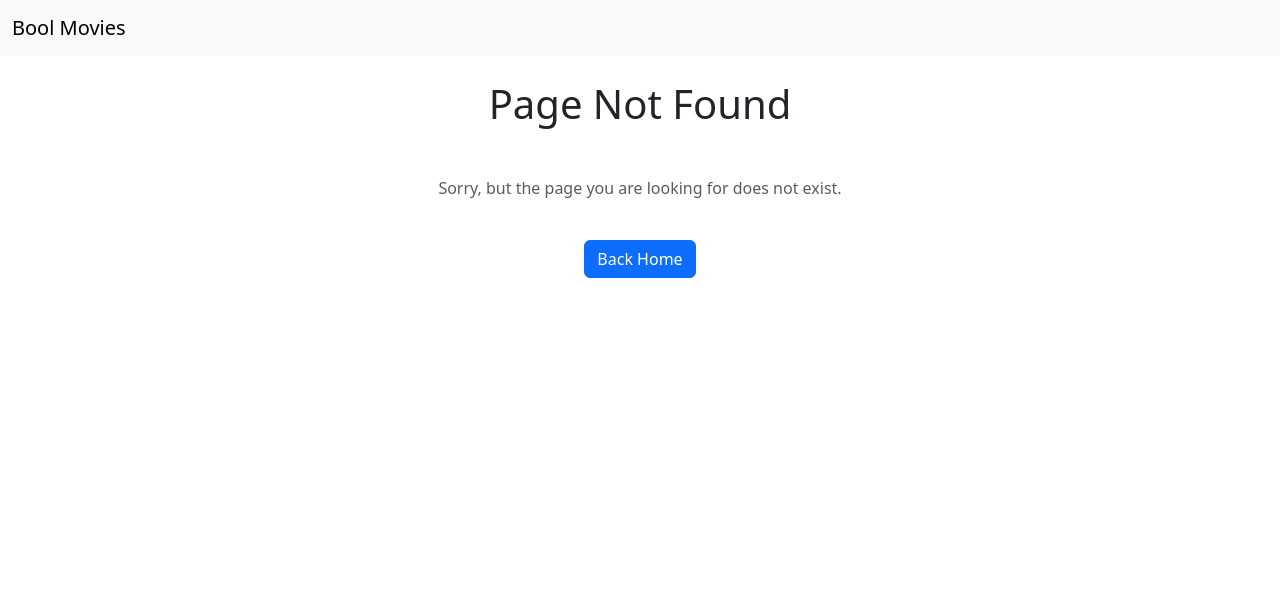
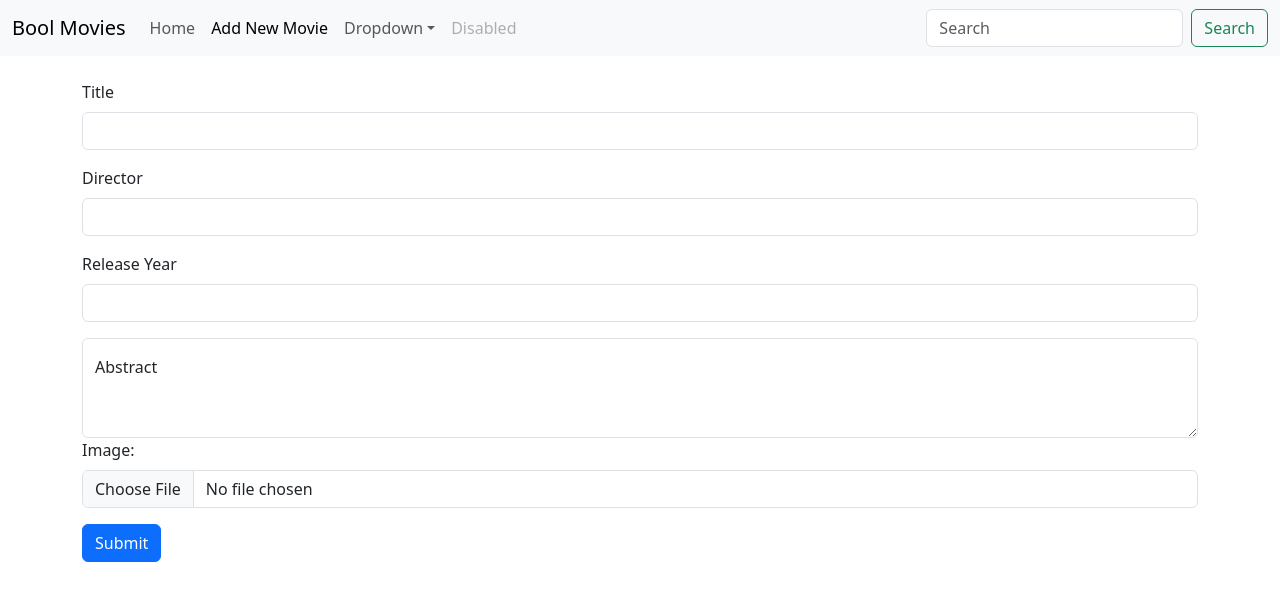
Before and after one commit to GheorgheMadan/webapp-react, a React (Vite) app: page /create-new-movie-post in a window 1280 px wide. Before the commit this address had no page. Shown: the top 600 px of the page. Built offline with nearby package versions, Linux system fonts and the light colour scheme.

Commit message:
Add CreateMoviePage component, update routing in App, and enhance image handling in MovieCard and MoviePage components

```diff
--- a/src/App.jsx
+++ b/src/App.jsx
@@ -11,6 +11,7 @@
 import HomePage from "./pages/HomePage"
 import MoviePage from "./pages/MoviePage"
 import NotFoundPage from "./pages/NotFoundPage"
+import CreateMoviePage from "./pages/CreateMoviePage"
 
 function App() {
 
@@ -21,6 +22,7 @@
           <Route element={<DefaultLayout />}>
             <Route index path="/" element={<HomePage />} />
             <Route path="movie/:id" element={<MoviePage />} />
+            <Route path="create-new-movie-post" element={<CreateMoviePage />} />
             {/* La rotta "path='*'" cattura tutte le URL non definite in precedenza, reindirizzando l'utente a una pagina di errore (NotFoundPage). È utile per gestire gli errori 404 e migliorare l'esperienza utente.*/}
             <Route path="*" element={<NotFoundPage />} />
           </Route>
--- a/src/components/Header.jsx
+++ b/src/components/Header.jsx
@@ -1,15 +1,47 @@
-import { Link } from "react-router-dom"
+import { Link, NavLink } from "react-router-dom"
 
 // Header.jsx
 export default function Header() {
     return (
         <>
             <header>
-                <nav className="navbar bg-body-tertiary">
+                <nav className="navbar navbar-expand-lg bg-body-tertiary">
                     <div className="container-fluid">
                         <Link className="navbar-brand" to="/">Bool Movies</Link>
+                        <button className="navbar-toggler" type="button" data-bs-toggle="collapse" data-bs-target="#navbarSupportedContent" aria-controls="navbarSupportedContent" aria-expanded="false" aria-label="Toggle navigation">
+                            <span className="navbar-toggler-icon"></span>
+                        </button>
+                        <div className="collapse navbar-collapse" id="navbarSupportedContent">
+                            <ul className="navbar-nav me-auto mb-2 mb-lg-0">
+                                <li className="nav-item">
+                                    <NavLink className="nav-link" to='/'>Home</NavLink>
+                                </li>
+                                <li className="nav-item">
+                                    <NavLink to='create-new-movie-post' className="nav-link active" aria-current="page" href="#">Add New Movie</NavLink>
+                                </li>
+                                <li className="nav-item dropdown">
+                                    <a className="nav-link dropdown-toggle" href="#" role="button" data-bs-toggle="dropdown" aria-expanded="false">
+                                        Dropdown
+                                    </a>
+                                    <ul className="dropdown-menu">
+                                        <li><a className="dropdown-item" href="#">Action</a></li>
+                                        <li><a className="dropdown-item" href="#">Another action</a></li>
+                                        <li><hr className="dropdown-divider" /></li>
+                                        <li><a className="dropdown-item" href="#">Something else here</a></li>
+                                    </ul>
+                                </li>
+                                <li className="nav-item">
+                                    <a className="nav-link disabled" aria-disabled="true">Disabled</a>
+                                </li>
+                            </ul>
+                            <form className="d-flex" role="search">
+                                <input className="form-control me-2" type="search" placeholder="Search" aria-label="Search" />
+                                <button className="btn btn-outline-success" type="submit">Search</button>
+                            </form>
+                        </div>
                     </div>
                 </nav>
+
             </header>
         </>
     )
--- a/src/components/MovieCard.jsx
+++ b/src/components/MovieCard.jsx
@@ -11,7 +11,7 @@
         <>
             <div className="card" style={{ width: "19rem" }}>
                 <div className="d-flex justify-content-center mt-2">
-                    <img src={img} className="card-img-top" alt={title} style={{ width: "12rem" }} />
+                    <img src={img || "/imgs/not-found-image.png"} className="card-img-top" alt={title} style={{ width: "12rem" }} />
                 </div>
                 <div className="card-body">
                     <h5 className="card-title">{title}</h5>
--- a/src/pages/CreateMoviePage.jsx
+++ b/src/pages/CreateMoviePage.jsx
@@ -0,0 +1,36 @@
+// CreateMoviePage.jsx
+export default function CreateMoviePage() {
+    return (
+        <>
+            <form>
+                <div className="mb-3">
+                    <label className="form-label">Title</label>
+                    <input
+                        className="form-control"
+                        type="text"
+                    />
+                </div>
+                <div class="mb-3">
+                    <label className="form-label">Director</label>
+                    <input className="form-control"
+                        type="text" />
+                </div>
+                <div class="mb-3">
+                    <label className="form-label">Release Year</label>
+                    <input className="form-control"
+                        type="number" />
+                </div>
+                <div className="form-floating">
+                    <label>Abstract</label>
+                    <textarea className="form-control" style={{ height: "100px" }} />
+                </div>
+                <div class="mb-3">
+                    <label className="form-label">Image:</label>
+                    <input className="form-control"
+                        type="file" />
+                </div>
+                <button type="submit" class="btn btn-primary">Submit</button>
+            </form >
+        </>
+    )
+}
--- a/src/pages/MoviePage.jsx
+++ b/src/pages/MoviePage.jsx
@@ -47,7 +47,7 @@
             <div >
                 <div className="row">
                     <div className="col-2">
-                        <img src={movie.img} className="card-img-top" alt={movie.title} style={{ width: "12rem" }} />
+                        <img src={movie.img || '/imgs/not-found-image.png'} className="card-img-top" alt={movie.title} style={{ width: "12rem" }} />
                     </div>
                     <div className="card-body col-10">
                         <h1 className="card-title">{movie.title}</h1>
```
Also changed, not shown: public/imgs/not-found-image.png (added).
